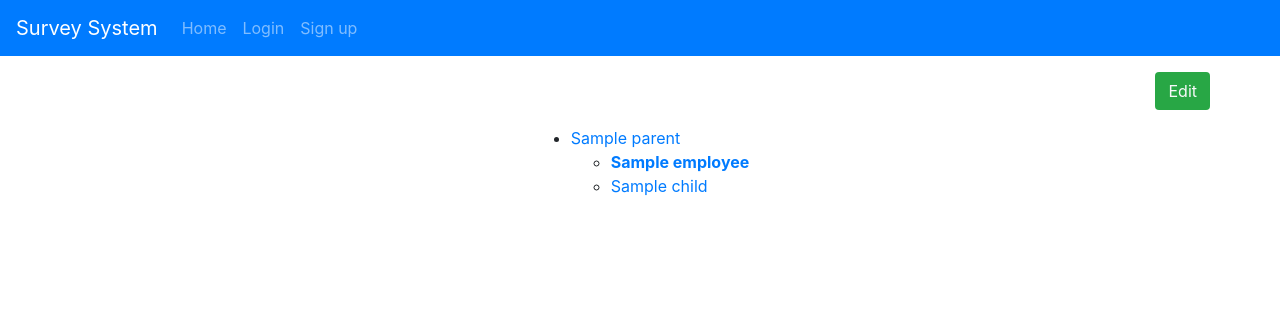
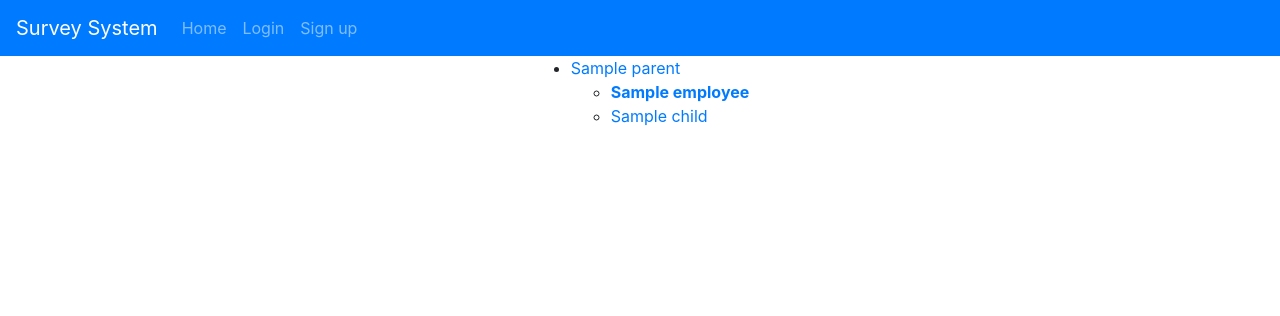
Before and after one commit to Omarmansour557/Employee-Survey-System, a Django app: template employee/templates/employee_detail.html in a window 1280 px wide. Shown: the top 316 px of the page. Run offline with Django 4.2, Linux system fonts and the light colour scheme; the template is opened without the code that fills it: most values are stand-ins (such as "Sample title", 1, 10 or a date in 2020); some libraries are stand-ins or nearby versions.

Commit message:
PAGTBI-18: the edit button is now available only to the owner of the profile

```diff
--- a/employee/templates/employee_detail.html
+++ b/employee/templates/employee_detail.html
@@ -9,9 +9,11 @@
 {% block body %}
 
 <div class="container">
-    <div class="row justify-content-end my-3">
-        <a href="{% url 'employee_update' employee.pk %}" class="btn bg-success text-light">Edit</a>
-    </div>
+    {% if user.employee == employee %}
+        <div class="row justify-content-end my-3">
+            <a href="{% url 'employee_update' employee.pk %}" class="btn bg-success text-light">Edit</a>
+        </div>
+    {% endif %}
     <div class="row justify-content-center">
         <ul class="tree">
             {% if employee.parent %}
```
